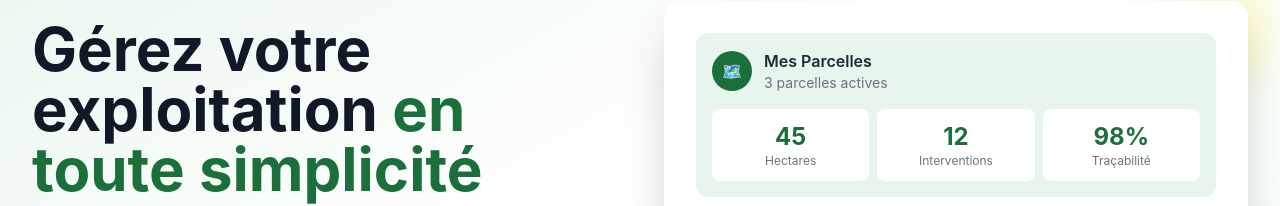
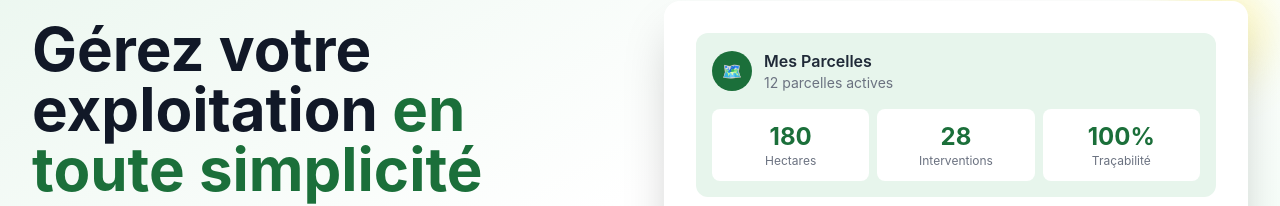
Before and after one commit to MOISE-WEBDEV/agritrace-landing, a Next.js app: page / in a window 1280 px wide. Shown: the part 169-375 px from the top of the page. Built offline with nearby package versions, Linux system fonts and the light colour scheme; no server answers.

Commit message:
Update landing page stats to realistic values (180ha, 12 parcels, 28 interventions)

```diff
--- a/src/components/Hero.tsx
+++ b/src/components/Hero.tsx
@@ -60,20 +60,20 @@ export default function Hero({ onGetStarted }: HeroProps) {
                   </div>
                   <div>
                     <p className="font-semibold text-gray-800">Mes Parcelles</p>
-                    <p className="text-sm text-gray-500">3 parcelles actives</p>
+                    <p className="text-sm text-gray-500">12 parcelles actives</p>
                   </div>
                 </div>
                 <div className="grid grid-cols-3 gap-2">
                   <div className="bg-white rounded-lg p-3 text-center">
-                    <p className="text-2xl font-bold text-agri-green">45</p>
+                    <p className="text-2xl font-bold text-agri-green">180</p>
                     <p className="text-xs text-gray-500">Hectares</p>
                   </div>
                   <div className="bg-white rounded-lg p-3 text-center">
-                    <p className="text-2xl font-bold text-agri-green">12</p>
+                    <p className="text-2xl font-bold text-agri-green">28</p>
                     <p className="text-xs text-gray-500">Interventions</p>
                   </div>
                   <div className="bg-white rounded-lg p-3 text-center">
-                    <p className="text-2xl font-bold text-agri-green">98%</p>
+                    <p className="text-2xl font-bold text-agri-green">100%</p>
                     <p className="text-xs text-gray-500">Traçabilité</p>
                   </div>
                 </div>
```
